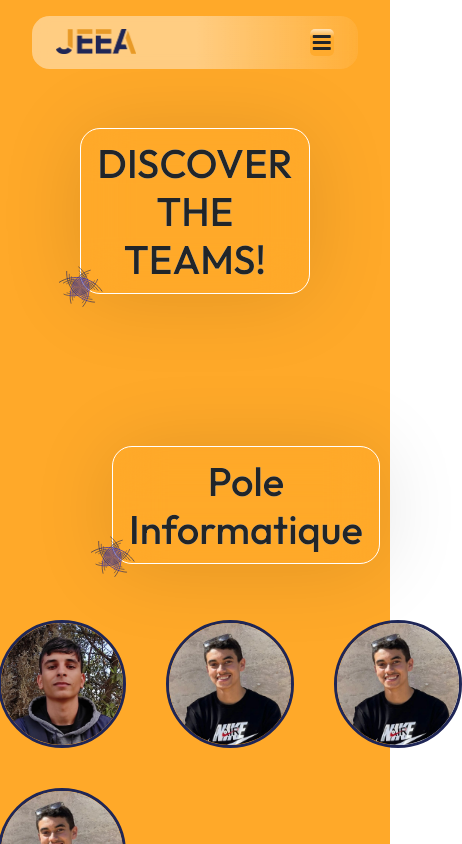
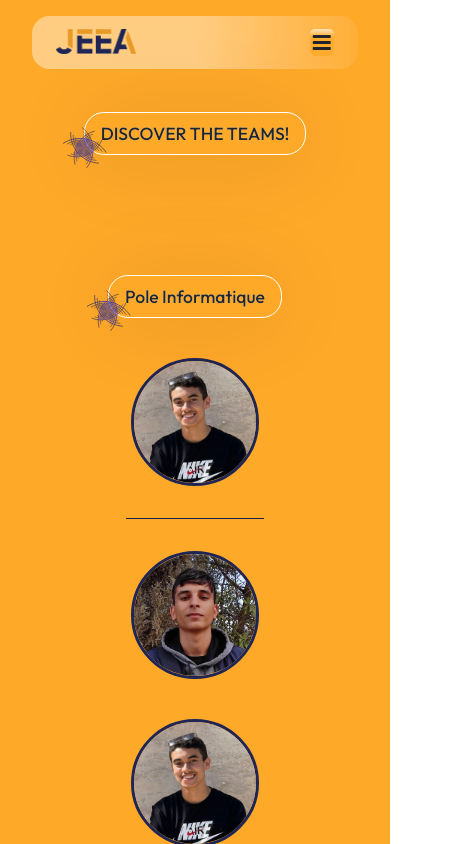
Before and after one commit to hamza-ihind/JEEA_Project, a React (Create React App) app in the folder frontend/: page /Teams in a window 390 px wide. Shown: the top 844 px of the page, 462 px wide, since content can reach past the window. Built offline with nearby package versions, Linux system fonts and the light colour scheme.

Commit message:
team responsivity

```diff
--- a/frontend/src/pages/ServicesPage/ServicesPage.jsx
+++ b/frontend/src/pages/ServicesPage/ServicesPage.jsx
@@ -39,14 +39,17 @@ const ServicesPage = () => {
       <div className="navbar__services">
         <div className="navbar__services-container">
           <ul className="navbar__services-links">
-            <li>
-              <button onClick={() => filterPole("info")}>Info</button>
+          <li>
+              <button onClick={() => filterPole("All")}>All</button>
             </li>
             <li>
-              <button onClick={() => filterPole("design")}>Design</button>
+              <button onClick={() => filterPole("Design")}>Info</button>
             </li>
             <li>
-              <button onClick={() => filterPole("rtc")}>RTC</button>
+              <button onClick={() => filterPole("Rtc")}>Design</button>
+            </li>
+            <li>
+              <button onClick={() => filterPole("Web Development")}>RTC</button>
             </li>
           </ul>
         </div>
--- a/frontend/src/pages/ServicesPage/ServicesPage.scss
+++ b/frontend/src/pages/ServicesPage/ServicesPage.scss
@@ -75,6 +75,7 @@
     margin: 0;
     gap: 3em;
 
+
     li,
     a {
       font-size: 1rem;
@@ -83,6 +84,14 @@
       color: var(--dark-color);
       transition: all 0.3s;
     }
+    li button {
+      background-color: transparent;
+      border: none;
+      color: rgba(31, 36, 113, 1);
+      cursor: pointer;
+
+    }
+
 
     li,
     a:hover {
--- a/frontend/src/pages/TeamsPage/TeamsPage.scss
+++ b/frontend/src/pages/TeamsPage/TeamsPage.scss
@@ -61,3 +61,32 @@
     background-color: var(--primary-color);
   }
 }
+
+@media (max-width:994px) {
+  .teams__side-container {
+    flex-direction: column;
+  }
+  .hr {
+    width: 60%;
+    transform: rotate(180deg);
+  }
+  .teams__side-team {
+    display: flex;
+    align-items: center;
+    justify-content: center;
+    flex-wrap: wrap;
+  }
+  .title__container {
+    margin: auto;
+    .title {
+      font-size: 2rem;
+    }
+  }
+}
+@media (max-width: 480px) {
+  .title__container {
+    .title {
+      font-size: 1.1rem;
+    }
+  }
+}
```
